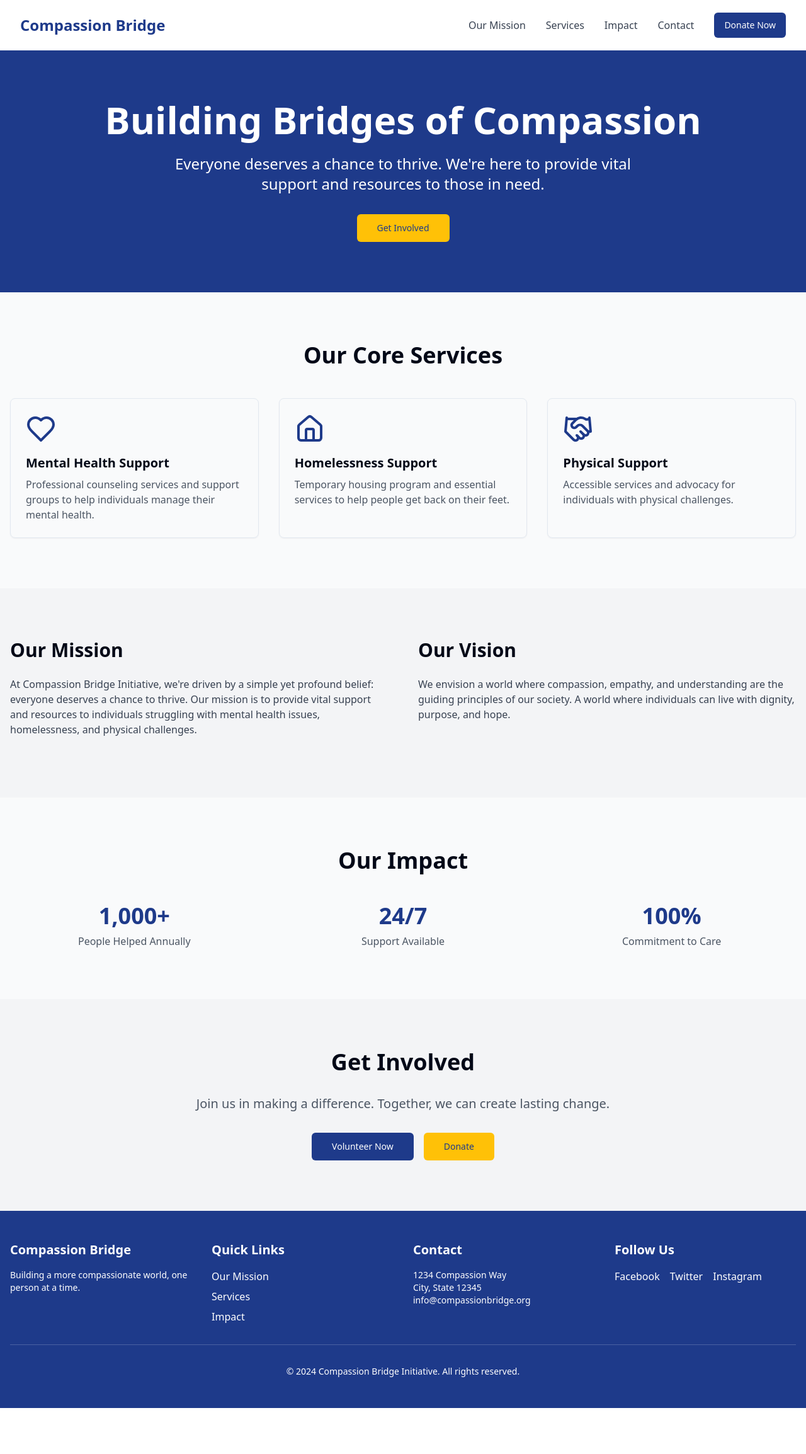
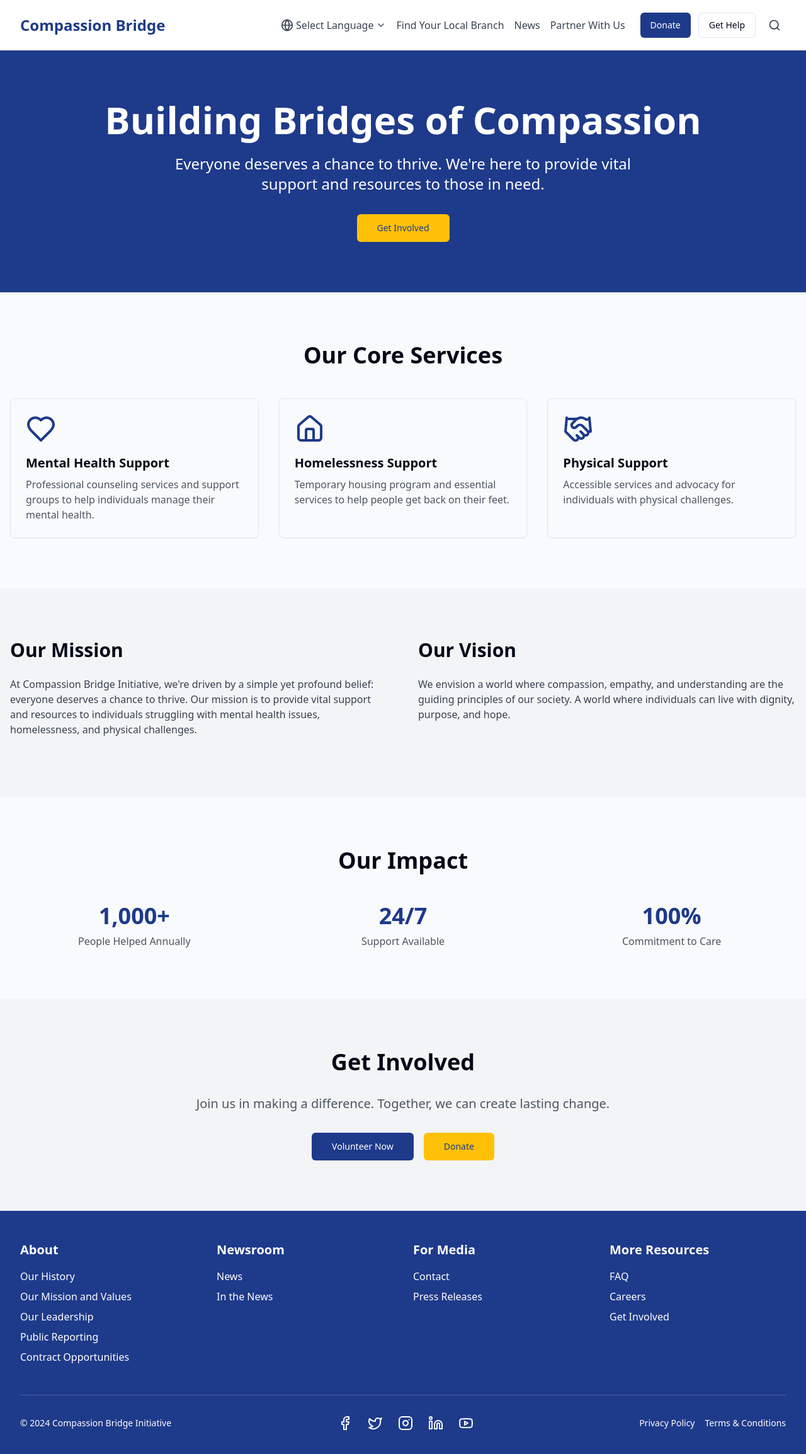
Before and after one commit to xyndtemp/compassion-bridge-website, a React (Vite) app: page / in a window 1280 px wide. Shown: the top 2308 px of the page at 63% size. Before the commit the page ends 2235 px from the top, so only its background shows below. Built offline with nearby package versions, Linux system fonts and the light colour scheme.

Commit message:
feat: Implement header, footer, and floating donate button
This commit adds the header, footer, and a persistent floating donate button, as well as sitewide search functionality.

```diff
--- /dev/null
+++ b/src/components/FloatingDonateButton.tsx
@@ -0,0 +1,16 @@
+
+import { Button } from "./ui/button";
+
+const FloatingDonateButton = () => {
+  return (
+    <div className="fixed bottom-6 left-1/2 transform -translate-x-1/2 z-50 w-[90%] max-w-md lg:hidden">
+      <Button
+        className="w-full bg-primary hover:bg-primary/90 text-white py-6 text-lg shadow-lg"
+      >
+        DONATE
+      </Button>
+    </div>
+  );
+};
+
+export default FloatingDonateButton;
--- /dev/null
+++ b/src/components/Footer.tsx
@@ -0,0 +1,66 @@
+
+import { Facebook, Twitter, Instagram, Linkedin, Youtube } from 'lucide-react';
+
+const Footer = () => {
+  return (
+    <footer className="bg-primary text-white">
+      <div className="max-w-7xl mx-auto px-4 py-12 sm:px-6 lg:px-8">
+        <div className="grid grid-cols-1 md:grid-cols-4 gap-8">
+          <div>
+            <h3 className="text-xl font-bold mb-4">About</h3>
+            <ul className="space-y-2">
+              <li><a href="/our-history" className="hover:text-secondary">Our History</a></li>
+              <li><a href="/mission" className="hover:text-secondary">Our Mission and Values</a></li>
+              <li><a href="/leadership" className="hover:text-secondary">Our Leadership</a></li>
+              <li><a href="/reporting" className="hover:text-secondary">Public Reporting</a></li>
+              <li><a href="/opportunities" className="hover:text-secondary">Contract Opportunities</a></li>
+            </ul>
+          </div>
+          <div>
+            <h3 className="text-xl font-bold mb-4">Newsroom</h3>
+            <ul className="space-y-2">
+              <li><a href="/news" className="hover:text-secondary">News</a></li>
+              <li><a href="/in-the-news" className="hover:text-secondary">In the News</a></li>
+            </ul>
+          </div>
+          <div>
+            <h3 className="text-xl font-bold mb-4">For Media</h3>
+            <ul className="space-y-2">
+              <li><a href="/contact" className="hover:text-secondary">Contact</a></li>
+              <li><a href="/press" className="hover:text-secondary">Press Releases</a></li>
+            </ul>
+          </div>
+          <div>
+            <h3 className="text-xl font-bold mb-4">More Resources</h3>
+            <ul className="space-y-2">
+              <li><a href="/faq" className="hover:text-secondary">FAQ</a></li>
+              <li><a href="/careers" className="hover:text-secondary">Careers</a></li>
+              <li><a href="/get-involved" className="hover:text-secondary">Get Involved</a></li>
+            </ul>
+          </div>
+        </div>
+
+        <div className="mt-12 pt-8 border-t border-white/20">
+          <div className="flex flex-col md:flex-row justify-between items-center space-y-4 md:space-y-0">
+            <div>
+              <p className="text-sm">&copy; 2024 Compassion Bridge Initiative</p>
+            </div>
+            <div className="flex items-center space-x-6">
+              <a href="#" className="hover:text-secondary"><Facebook size={24} /></a>
+              <a href="#" className="hover:text-secondary"><Twitter size={24} /></a>
+              <a href="#" className="hover:text-secondary"><Instagram size={24} /></a>
+              <a href="#" className="hover:text-secondary"><Linkedin size={24} /></a>
+              <a href="#" className="hover:text-secondary"><Youtube size={24} /></a>
+            </div>
+            <div className="flex space-x-4 text-sm">
+              <a href="/privacy" className="hover:text-secondary">Privacy Policy</a>
+              <a href="/terms" className="hover:text-secondary">Terms & Conditions</a>
+            </div>
+          </div>
+        </div>
+      </div>
+    </footer>
+  );
+};
+
+export default Footer;
--- a/src/components/Navbar.tsx
+++ b/src/components/Navbar.tsx
@@ -1,10 +1,13 @@
 
 import { useState } from 'react';
-import { Menu, X } from 'lucide-react';
+import { Menu, X, Search, ChevronDown, Globe } from 'lucide-react';
 import { Button } from './ui/button';
+import { Input } from './ui/input';
+import { Command, CommandInput } from './ui/command';
 
 const Navbar = () => {
   const [isMenuOpen, setIsMenuOpen] = useState(false);
+  const [isSearchOpen, setIsSearchOpen] = useState(false);
 
   return (
     <nav className="bg-white shadow-lg">
@@ -15,19 +18,40 @@ const Navbar = () => {
           </div>
 
           {/* Desktop menu */}
-          <div className="hidden md:flex items-center space-x-8">
-            <a href="#mission" className="text-gray-700 hover:text-primary">Our Mission</a>
-            <a href="#services" className="text-gray-700 hover:text-primary">Services</a>
-            <a href="#impact" className="text-gray-700 hover:text-primary">Impact</a>
-            <a href="#contact" className="text-gray-700 hover:text-primary">Contact</a>
-            <Button className="bg-primary text-white hover:bg-primary/90">Donate Now</Button>
+          <div className="hidden lg:flex items-center space-x-6">
+            <div className="flex items-center space-x-4">
+              <button className="flex items-center space-x-1 text-gray-700 hover:text-primary">
+                <Globe size={20} />
+                <span>Select Language</span>
+                <ChevronDown size={16} />
+              </button>
+              <a href="#find-local" className="text-gray-700 hover:text-primary">Find Your Local Branch</a>
+              <a href="#news" className="text-gray-700 hover:text-primary">News</a>
+              <a href="#partner" className="text-gray-700 hover:text-primary">Partner With Us</a>
+            </div>
+            <div className="flex items-center space-x-3">
+              <Button variant="default">Donate</Button>
+              <Button variant="outline">Get Help</Button>
+              <button
+                onClick={() => setIsSearchOpen(!isSearchOpen)}
+                className="p-2 text-gray-700 hover:text-primary"
+              >
+                <Search size={20} />
+              </button>
+            </div>
           </div>
 
           {/* Mobile menu button */}
-          <div className="md:hidden flex items-center">
+          <div className="lg:hidden flex items-center space-x-4">
+            <button
+              onClick={() => setIsSearchOpen(!isSearchOpen)}
+              className="p-2 text-gray-700 hover:text-primary"
+            >
+              <Search size={20} />
+            </button>
             <button
               onClick={() => setIsMenuOpen(!isMenuOpen)}
-              className="p-2 rounded-md text-gray-700 hover:text-primary"
+              className="p-2 text-gray-700 hover:text-primary"
             >
               {isMenuOpen ? <X size={24} /> : <Menu size={24} />}
             </button>
@@ -35,16 +59,30 @@ const Navbar = () => {
         </div>
       </div>
 
+      {/* Search overlay */}
+      {isSearchOpen && (
+        <div className="absolute top-20 left-0 w-full bg-white shadow-lg z-50 p-4">
+          <Command className="rounded-lg border shadow-md">
+            <CommandInput placeholder="Search..." />
+          </Command>
+        </div>
+      )}
+
       {/* Mobile menu */}
       {isMenuOpen && (
-        <div className="md:hidden">
-          <div className="px-2 pt-2 pb-3 space-y-1 sm:px-3">
-            <a href="#mission" className="block px-3 py-2 text-gray-700 hover:text-primary">Our Mission</a>
-            <a href="#services" className="block px-3 py-2 text-gray-700 hover:text-primary">Services</a>
-            <a href="#impact" className="block px-3 py-2 text-gray-700 hover:text-primary">Impact</a>
-            <a href="#contact" className="block px-3 py-2 text-gray-700 hover:text-primary">Contact</a>
-            <div className="px-3 py-2">
-              <Button className="w-full bg-primary text-white hover:bg-primary/90">Donate Now</Button>
+        <div className="lg:hidden absolute top-20 left-0 w-full bg-white shadow-lg z-40">
+          <div className="px-4 py-6 space-y-4">
+            <button className="flex items-center space-x-2 w-full text-gray-700 hover:text-primary">
+              <Globe size={20} />
+              <span>Select Language</span>
+              <ChevronDown size={16} />
+            </button>
+            <a href="#find-local" className="block text-gray-700 hover:text-primary">Find Your Local Branch</a>
+            <a href="#news" className="block text-gray-700 hover:text-primary">News</a>
+            <a href="#partner" className="block text-gray-700 hover:text-primary">Partner With Us</a>
+            <div className="flex flex-col space-y-2">
+              <Button variant="default" className="w-full">Donate</Button>
+              <Button variant="outline" className="w-full">Get Help</Button>
             </div>
           </div>
         </div>
--- a/src/pages/Index.tsx
+++ b/src/pages/Index.tsx
@@ -1,8 +1,9 @@
-
 import { Heart, Users, Home, HandshakeIcon } from "lucide-react";
 import { Button } from "@/components/ui/button";
 import { Card } from "@/components/ui/card";
 import Navbar from "@/components/Navbar";
+import Footer from "@/components/Footer";
+import FloatingDonateButton from "@/components/FloatingDonateButton";
 
 const Index = () => {
   return (
@@ -113,40 +114,8 @@ const Index = () => {
         </div>
       </section>
 
-      {/* Footer */}
-      <footer className="bg-primary text-white py-12 px-4">
-        <div className="max-w-7xl mx-auto">
-          <div className="grid md:grid-cols-4 gap-8">
-            <div>
-              <h3 className="text-xl font-bold mb-4">Compassion Bridge</h3>
-              <p className="text-sm">Building a more compassionate world, one person at a time.</p>
-            </div>
-            <div>
-              <h3 className="text-xl font-bold mb-4">Quick Links</h3>
-              <ul className="space-y-2">
-                <li><a href="#mission" className="hover:text-secondary">Our Mission</a></li>
-                <li><a href="#services" className="hover:text-secondary">Services</a></li>
-                <li><a href="#impact" className="hover:text-secondary">Impact</a></li>
-              </ul>
-            </div>
-            <div>
-              <h3 className="text-xl font-bold mb-4">Contact</h3>
-              <p className="text-sm">1234 Compassion Way<br />City, State 12345<br />info@compassionbridge.org</p>
-            </div>
-            <div>
-              <h3 className="text-xl font-bold mb-4">Follow Us</h3>
-              <div className="flex space-x-4">
-                <a href="#" className="hover:text-secondary">Facebook</a>
-                <a href="#" className="hover:text-secondary">Twitter</a>
-                <a href="#" className="hover:text-secondary">Instagram</a>
-              </div>
-            </div>
-          </div>
-          <div className="mt-8 pt-8 border-t border-white/20 text-center">
-            <p className="text-sm">&copy; 2024 Compassion Bridge Initiative. All rights reserved.</p>
-          </div>
-        </div>
-      </footer>
+      <FloatingDonateButton />
+      <Footer />
     </div>
   );
 };
```
